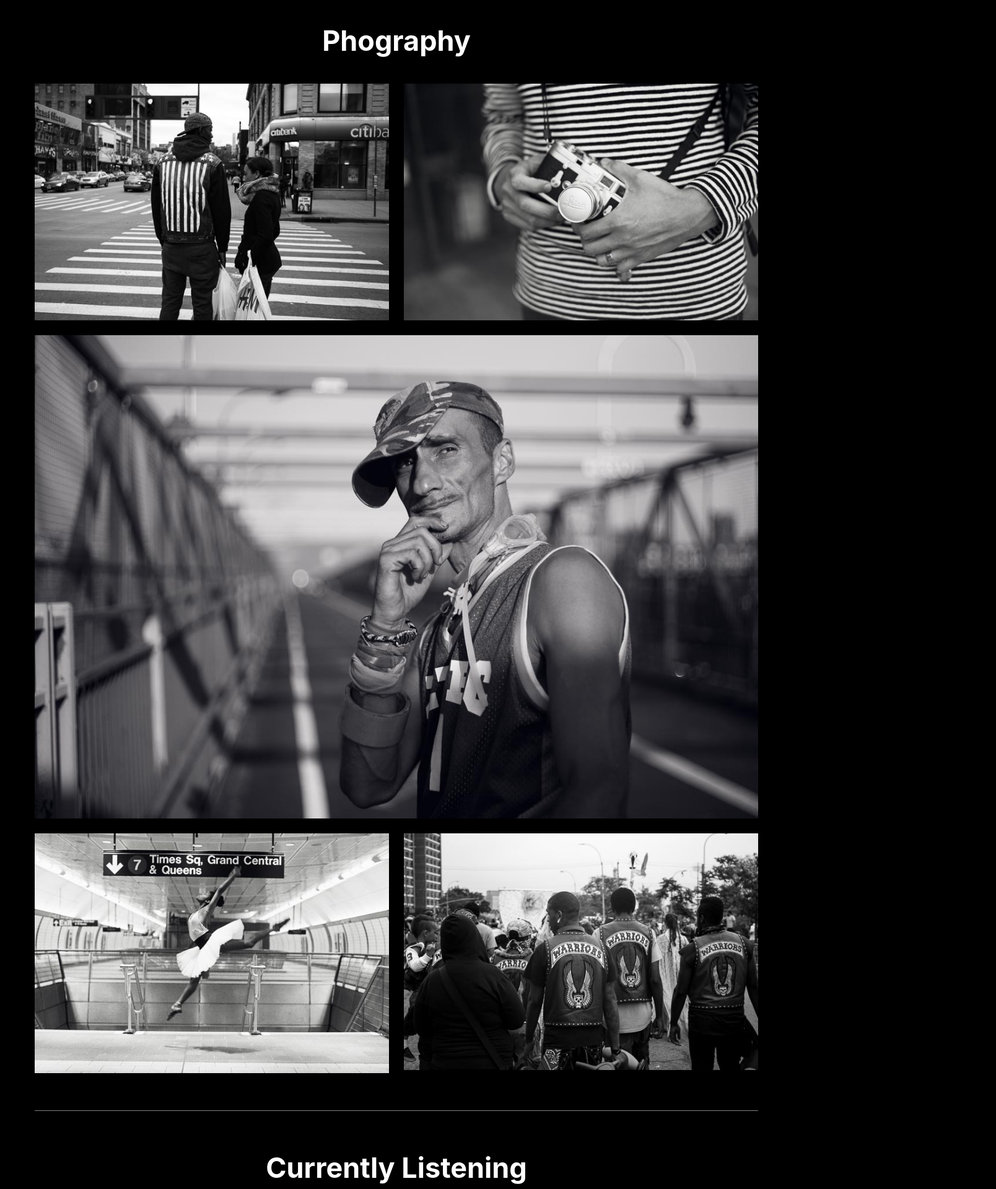
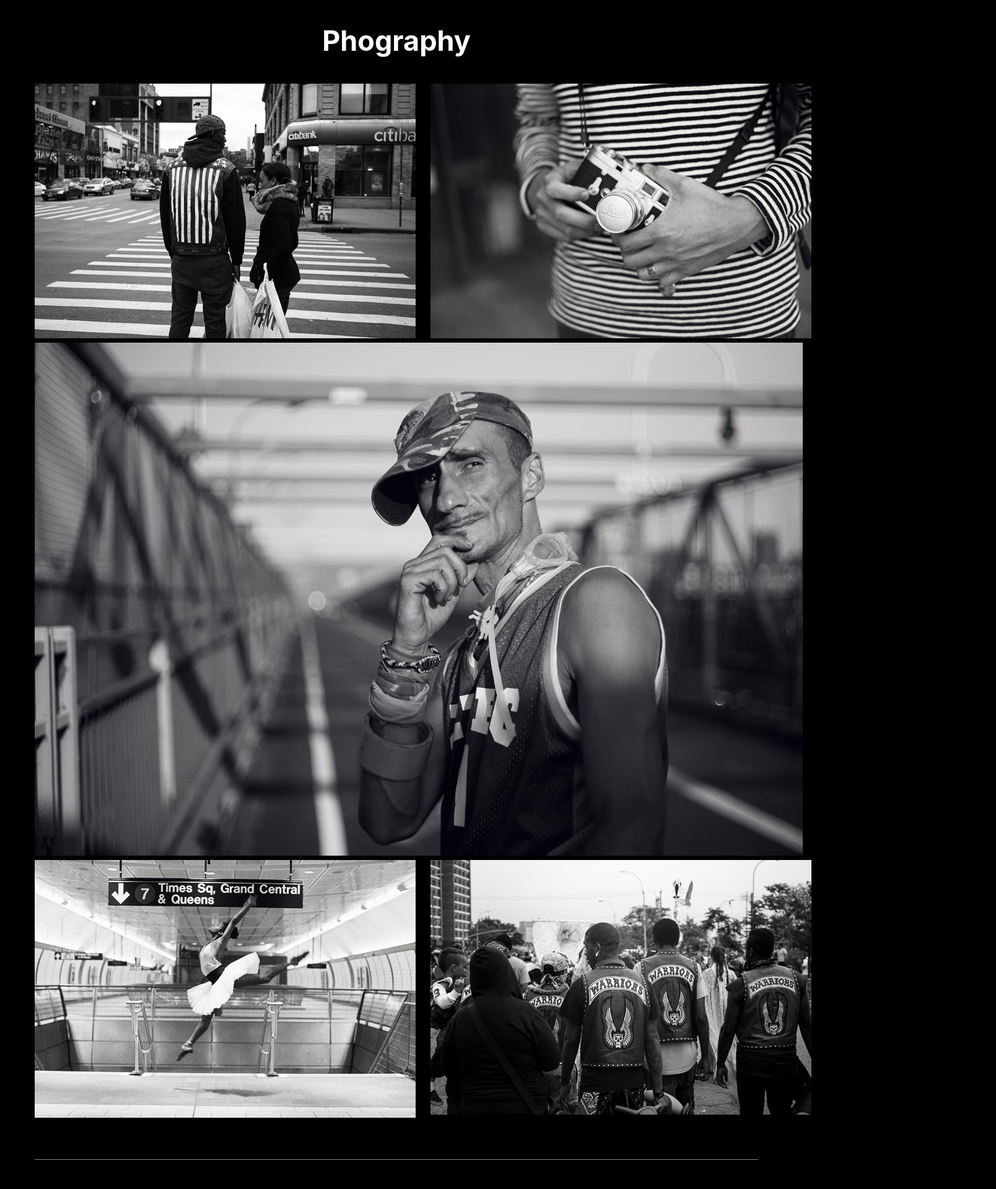
Before and after one commit to Cbazil/Rebuilding-jonchretien.com, a plain HTML site: page index.html in a window 1280 px wide. Shown: the part 2160-4079 px from the top of the page at 62% size, 1608 px wide, since content can reach past the window. Drawn offline with Linux system fonts and the light colour scheme.

Commit message:
Changed the grid

```diff
--- a/index.html
+++ b/index.html
@@ -14,10 +14,9 @@
             <section id="header_logo">
                 <img src="img/avatar.jpg" id="img_prop">
                 <h1>👋 Hello</h1>
-                <p id="psize">My name is Jon Chretien. I’m a <a href="#">NYC</a> based front end engineer currently working on web apps for artists at <a href="#">Spotify</a>. I previously built editorial & marketing projects at <a href="#">The New York Times</a>.</p>
+                <p id="psize">My name is Jon Chretien. I’m a <a href="https://en.wikipedia.org/wiki/New_York_City">NYC</a> based front end engineer currently working on web apps for artists at <a href="https://www.spotify.com/">Spotify</a>. I previously built editorial & marketing projects at <a href="https://www.nytimes.com/">The New York Times</a>.</p>
             </section>
-            <!-- <br>
-            <hr width="95%" /> -->
+
         </header>
     </div>
     <div class"container">
@@ -74,7 +73,7 @@
                     <p class="psize3">A timed infinite carousel that uses vanilla JavaScript & CSS animations.</p>
                     <p class="psize4">FRONT END CODE FOR MYSELF</p>
                 </div>
-                <div class="grid_item" id="box8">
+                <div class="grid_item" id="box9">
                     <a href="https://jonchretien.com/img/work_holga_project.jpg"><img src="img/SW09.jpg" alt="Pic9" class="grid_img_size img_hover"/></a>
                     <p class="psize2"><a href="#https://jonchretien.com/img/work_holga_project.jpg">The Holga Project</a></p>
                     <p class="psize3"> Drag & drop an image into your browser and apply a Holga-like filter.</p>
@@ -85,11 +84,18 @@
              <!-- BOX TWO -->
             <h2>Phography</h2>
            <section id="photo_Gal">
-                    <img class="gal_imgs" id="pic1" src="img/PG1.jpg" alt="">
-                    <img  class="gal_imgs" id="pic2" src="img/PG2.jpg" alt="">
-                    <img class="gal_imgs" id="pic3" src="img/PG3.jpg" alt="">
-                    <img class="gal_imgs" id="pic4"  src="img/PG4.jpg" alt="">
-                    <img class="gal_imgs" id="pic5" src="img/PG5.jpg" alt="">
+               <div id="firstRow">
+                    <a href="https://jonchretien.com/img/stripes.jpg" target="_blank" ><img class="gal_imgs" id="pic1" src="img/PG1.jpg" alt=""></a>
+                    <a href="https://jonchretien.com/img/camera.jpg" target="_blank"><img  class="gal_imgs" id="pic2" src="img/PG2.jpg" alt=""></a>
+               </div>
+                <div id="secondRow">
+                    <a href="https://jonchretien.com/img/biker.jpg" target="_blank"><img class="gal_imgs" id="pic3" src="img/PG3.jpg" alt=""></a>
+                </div>
+                <div id="thirdRow">
+                    <a href="https://jonchretien.com/img/ballerina.jpg" target="_blank"><img class="gal_imgs" id="pic4"  src="img/PG4.jpg" alt=""></a>
+                    <a href="https://jonchretien.com/img/warriors.jpg" target="_blank"><img class="gal_imgs" id="pic5" src="img/PG5.jpg" alt=""></a>
+                </div>
+
             </section>
             <!-- BOX THREE -->
             <h2>Currently Listening</h2>
--- a/style.css
+++ b/style.css
@@ -116,7 +116,7 @@ a {
 
 /* Image links and effects */
 .img_hover:hover {
-    opacity: 0.9;;
+    opacity: 0.6;
 }
 
 
@@ -137,7 +137,7 @@ a {
     margin: 0;
 }
 
-img {
+/* img {
     width: 100%;
 }
 #pic1 {
@@ -154,7 +154,7 @@ img {
 }
 #pic5 {
     grid-area: right2;
-}
+} */
 #photo_Gal {
     display: block;
     border-bottom: 1px solid gray;
@@ -165,13 +165,37 @@ img {
 
 }
 
-@media only screen and (min-width: 468px){
-    #photo_Gal {
+@media only screen and (min-width: 480px){
+    /* #photo_Gal {
         display: grid;
-        /* grid-gap: 24px; */
-        grid-template-areas: 'left1 right1'
-                            'main main'
-                            'left2 right2';
+        grid-gap: 24px;
+        grid-template-columns: repeat(2,1fr);
+        grid-template-rows: repeat(1,1fr);
+        width: 100%;
+    } */
+
+    #firstRow{
+        display: grid;
+        grid-gap: 24px;
+        grid-template-columns: repeat(2,1fr);
+        grid-template-rows: repeat(1,1fr);
+        width: 100%;
+    }
+
+    #secondRow{
+        display: grid;
+        grid-gap: 24px;
+        grid-template-columns: repeat(1,1fr);
+        grid-template-rows: repeat(1,1fr);
+        width: 100%;
+    }
+
+    #thirdRow{
+        display: grid;
+        grid-gap: 24px;
+        grid-template-columns: repeat(2,1fr);
+        grid-template-rows: repeat(1,1fr);
+        width: 100%;
     }
 }
 #mus_Gal {
@@ -183,7 +207,7 @@ img {
     padding-bottom: 60px;
 
 }
-@media only screen and (min-width: 468px) {
+@media only screen and (min-width: 480px) {
     #mus_Gal {
         display: grid;
         grid-gap: 24px;
@@ -220,7 +244,7 @@ nav{
     padding-left: 0px;
     margin-left: 0px;
 }
-@media only screen and (min-width: 468px){
+@media only screen and (min-width: 480px){
    .mus_item {
         width: 280px;
         height: 280px;
```
